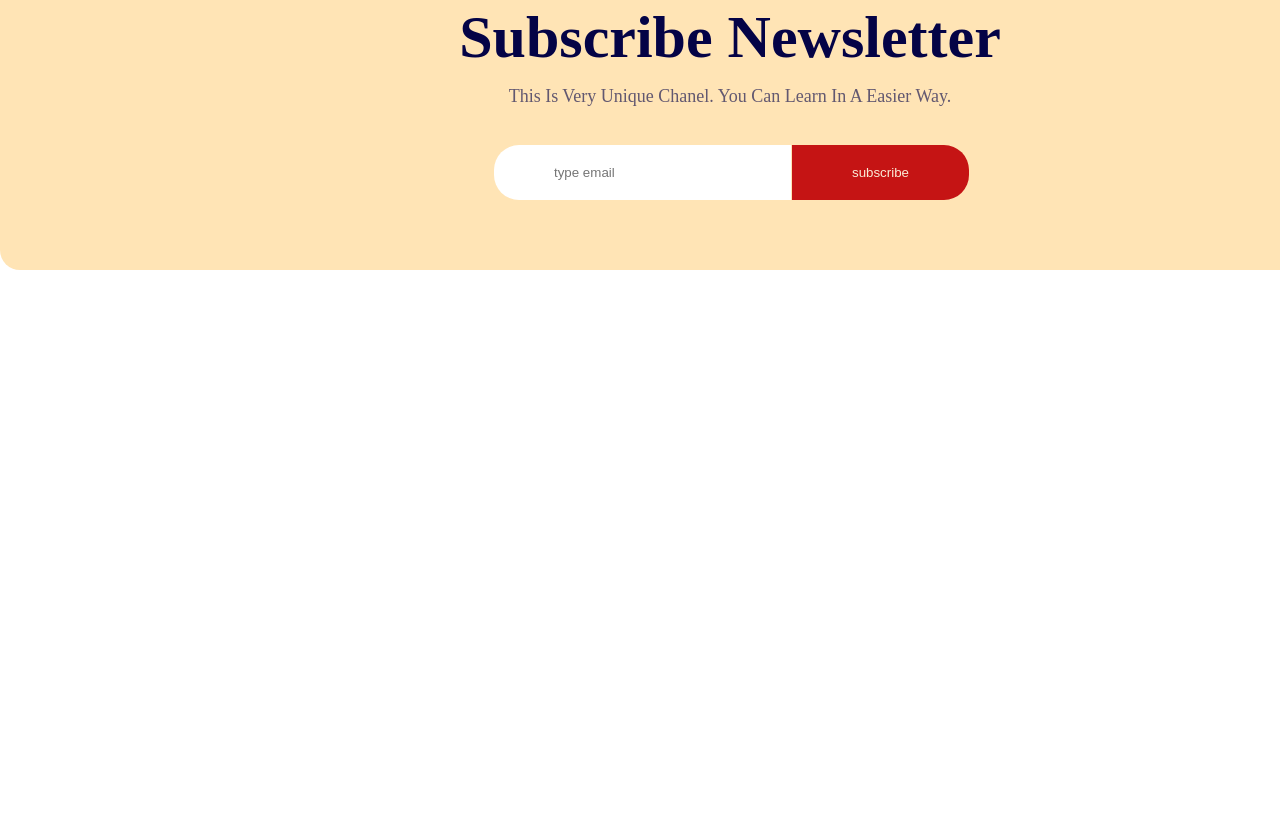
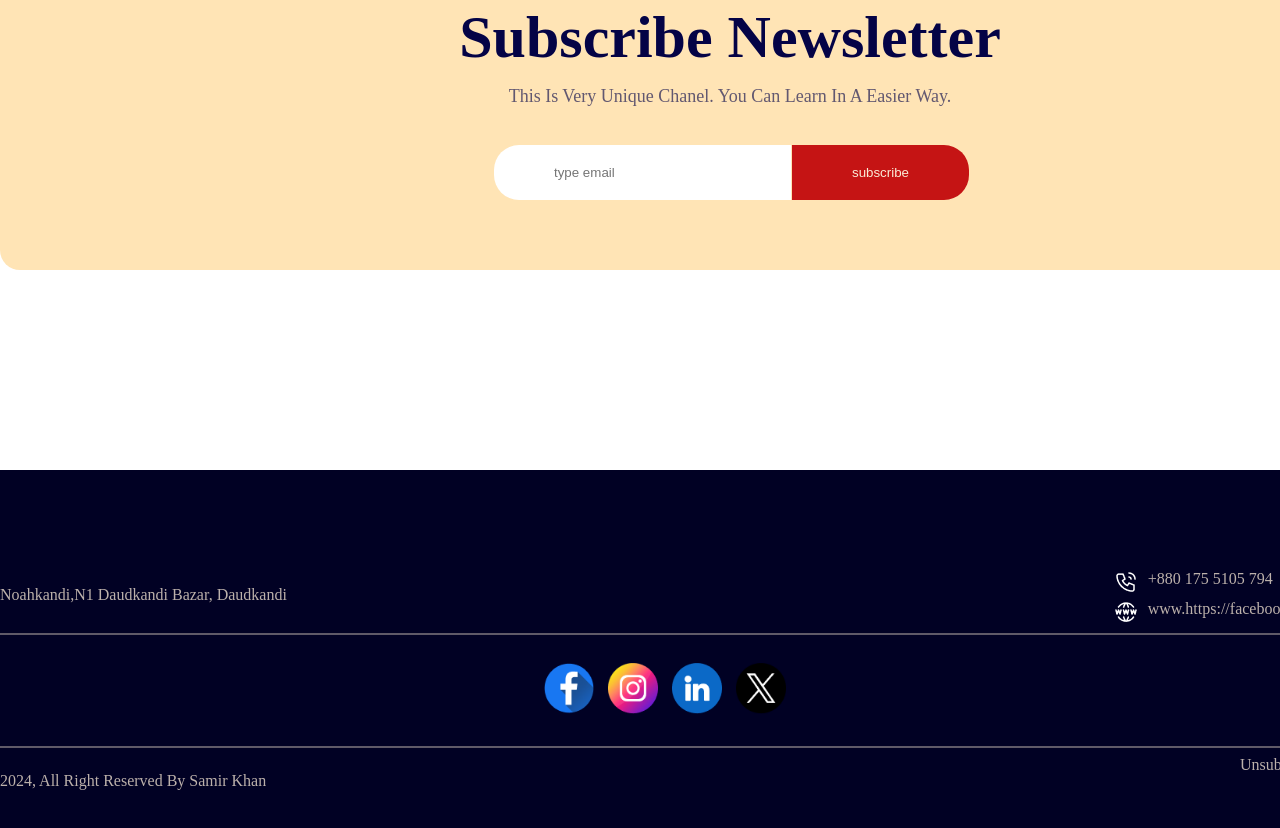
Before and after one commit to mrsamirkhan/assignment-1, a plain HTML site: page index.html in a window 1280 px wide. Shown: the part 3520-4348 px from the top of the page. Before the commit the page ends 3990 px from the top, so only its background shows below. Drawn offline with Linux system fonts and the light colour scheme.

Commit message:
footer section added

```diff
--- a/index.html
+++ b/index.html
@@ -21,7 +21,7 @@
     <br>
     <div id="banner">
         <h3> Happy New Year</h3>
-        <h1>New Year <br> Party Celebration</h1>
+        <h1>New Year Party <br> Celebration</h1>
     </div>
     <!-- offer part -->
     <div id="offer-section">
@@ -44,7 +44,8 @@
     <div id="portfolio">
         <p class="gifts">The Best Gifts</p>
         <h2 class="portfolio-title">Awesome Portfolio</h2>
-        <p class="portfolio-msg">The best products we're showing, our dress's are too good, we're requesting you to ware our outfits to the party.It'll be a lot of fun.</p>
+        <p class="portfolio-msg">The best products we're showing, our dress's are too good, we're requesting you to ware
+            our outfits to the party.It'll be a lot of fun.</p>
         <div class="img-wrap-1">
             <img src="images/Rectangle 6.png" alt="portfolio-images4" class="portfolio-img">
             <img src="images/Rectangle 7.png" alt="portfolio-images5" class="portfolio-img">
@@ -62,12 +63,55 @@
         <img class="news-img" src="images/Group 61.png" alt="envelop">
         <h2 class="news-title">Subscribe Newsletter</h2>
         <p class="news-msg">this is very unique chanel. you can learn in a easier way. </p>
-        <input class="news-bar" type="email" name="email" id="" placeholder="type email">
-        <button class="news-btn" >subscribe</button>
+        <input class="news-bar" type="email" name="email" id="email" placeholder="type email">
+        <button class="news-btn">subscribe</button>
     </div>
 
     </main>
-    <footer></footer>
+    <footer>
+        <div class="footer-wrap">
+            <section>
+                <p class="adress1">noahkandi,n1 Daudkandi bazar, Daudkandi</p>
+            </section>
+
+            <section>
+                <div class="phone">
+                    <img class="phone-img" src="images/Call.png" alt="phone">
+                    <span class="phone-text">+880 175 5105 794</span>
+                </div>
+                <div class="phone">
+                    <img class="website-img" src="images/Website.png" alt="Website">
+                    <span class="website-text">www.https://facebook.com</span>
+                </div>
+            </section>
+        </div>
+        <hr class="hr">
+
+        <div class="footer-wrap">
+            <div class="social-icons">
+                <img src="images/Facebook.png" alt="social-icon" class="icons">
+                <img src="images/Instagram.png" alt="social-icon" class="icons">
+                <img src="images/Linkedin.png" alt="social-icon" class="icons">
+                <img src="images/Twitter.png" alt="social-icon" class="icons">
+            </div>
+        </div>
+        <hr class="hr">
+
+        <div class="footer-wrap">
+            <section>
+                <p class="adress1">2024, All Right Reserved by Samir khan</p>
+            </section>
+
+            <section>
+                <div class="phone">
+
+                    <span class="phone-text">Unsubscribe</span>
+                </div>
+
+            </section>
+        </div>
+
+    </footer>
 </body>
 
 </html>
--- a/styles.css
+++ b/styles.css
@@ -111,7 +111,7 @@ header>ul {
     font-size: 18px;
     line-height: 30px;
     text-transform: capitalize;
-    color: antiquewhite;
+    color: rgba(250, 235, 215, 0.76);
     width: 40%;
 }
 
@@ -214,3 +214,60 @@ header>ul {
 }
 
 /* newsletter end */
+/* footer start */
+footer{
+    background-color: #010124;
+    padding: 100px 0px;
+}
+.footer-wrap{
+    width: 1320px;
+    margin: auto;
+    display: flex;
+    justify-content: space-between;
+
+}
+
+
+.adress1{
+    width: 300px;
+    text-align: left;
+    color: #faebd7c0;
+    text-transform: capitalize;
+}
+
+.phone-text{
+    margin-left: 10px;
+    margin-bottom: 5px;
+}
+
+.website-text{
+    margin-left: 10px;
+}
+.phone{
+    display: flex;
+    text-align: left;
+    justify-content: baseline;
+    color: #faebd7c0;
+}
+
+.phone-img{
+    margin-bottom: 5px;
+}
+
+.hr{
+    width: 1320px;
+    border: 1px solid #faebd760;
+}
+.social-icons{
+    text-align: center;
+    margin: auto;
+    margin-top: 20px;
+    margin-bottom: 20px;
+}
+
+.icons{
+    width: 50px;
+    margin-left: 10px;
+}
+
+/* footer end  */
```
